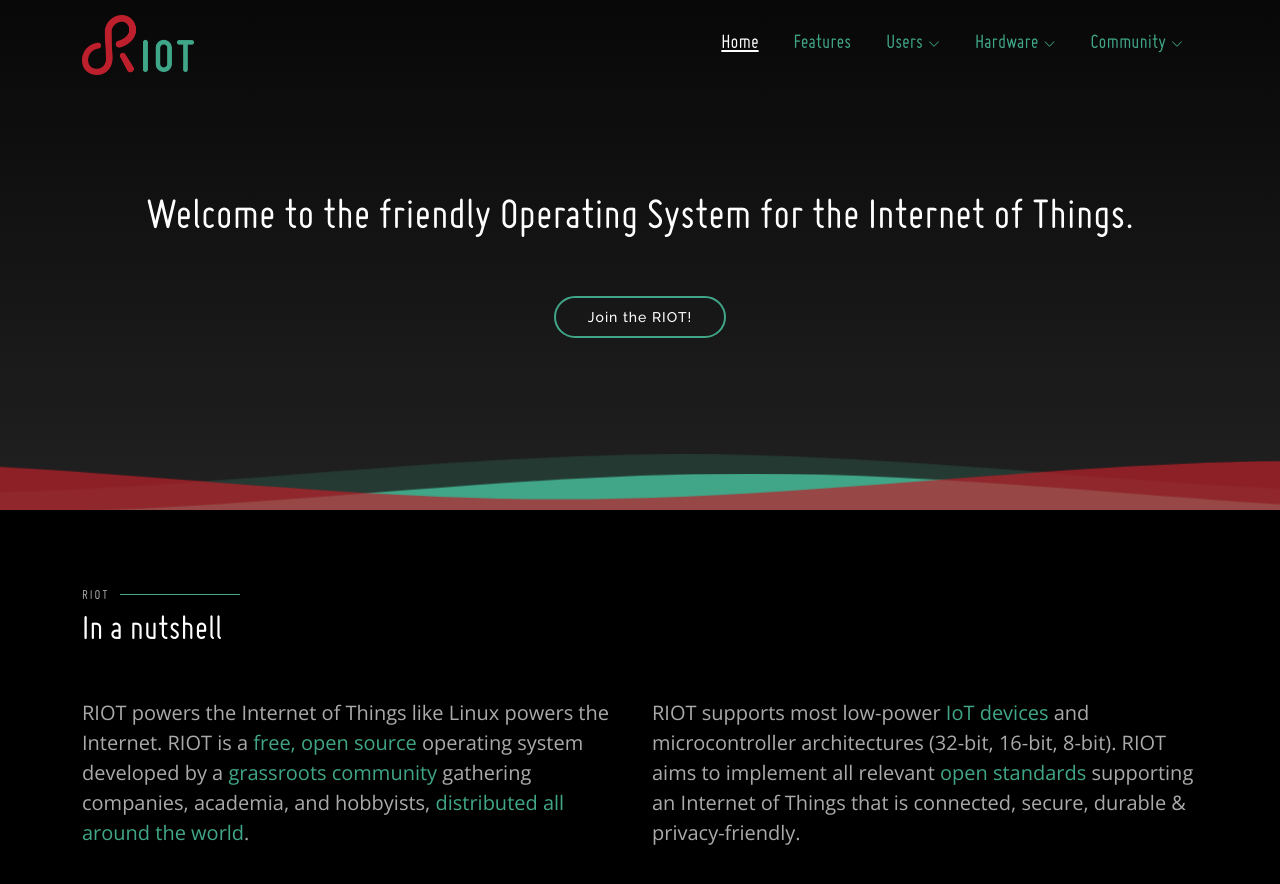
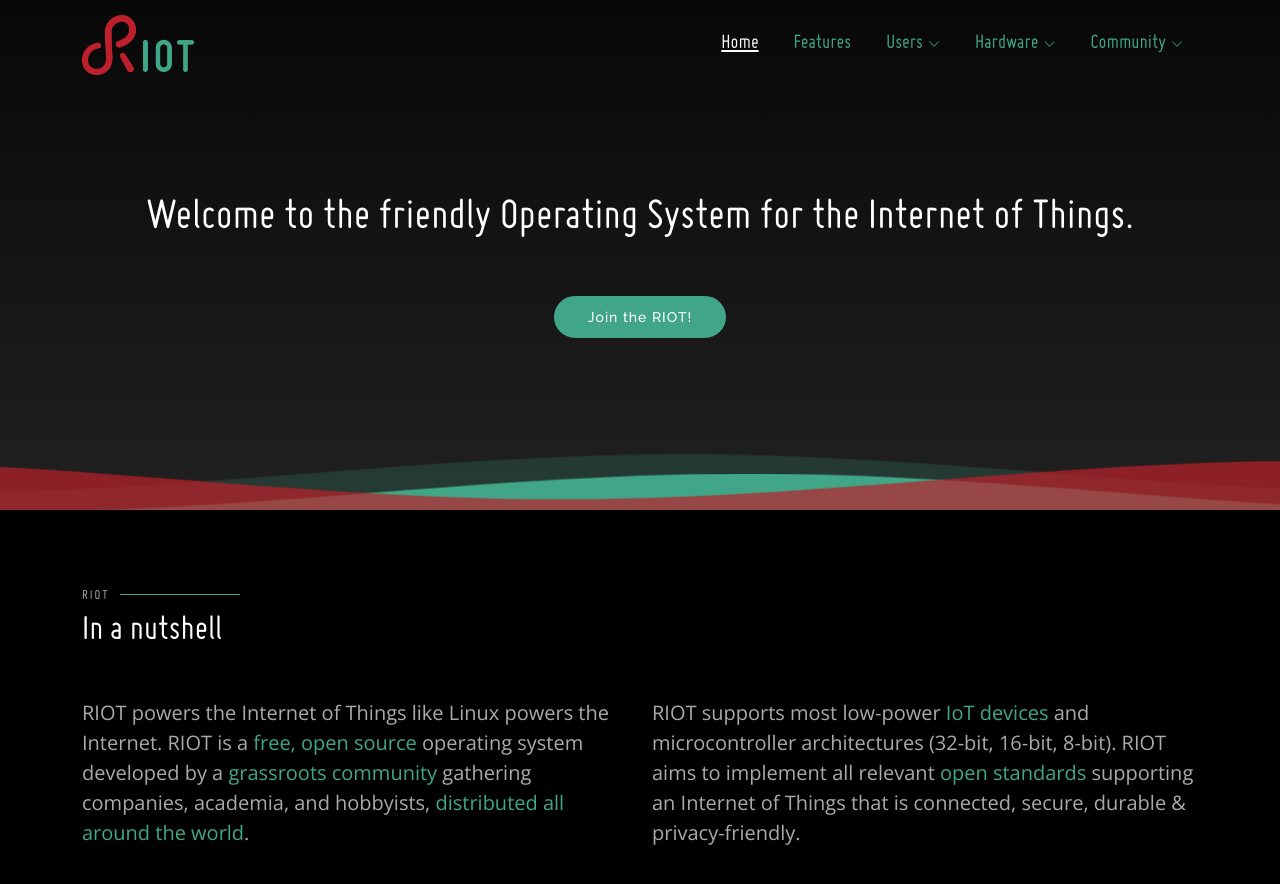
Before and after one commit to RIOT-OS/riot-os.org, a Jekyll site: the page built from index.html, in a window 1280 px wide and 900 px high. Shown: the top 884 px of the window. Built offline with Jekyll 4.4.1, drawn with Linux system fonts in a browser that asks for light colours; nearby versions of some CDN libraries; some web fonts are replaced; comment, search, counter and statistics services are not loaded.

Commit message:
index/hero: invert CTA colors

```diff
--- a/_sass/pages/index.scss
+++ b/_sass/pages/index.scss
@@ -992,12 +992,12 @@
     color: $light;
     -webkit-animation-delay: 0.8s;
     animation-delay: 0.8s;
+    background: $primary;
     border: 2px solid $primary;
   }
 
   .btn-get-started:hover {
-    background: $primary;
-    color: $light;
+    background: transparent;
     text-decoration: none;
   }
 
```
